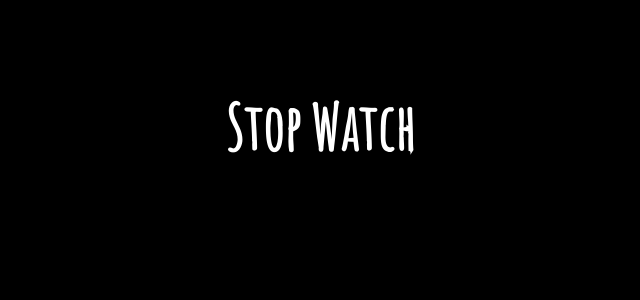
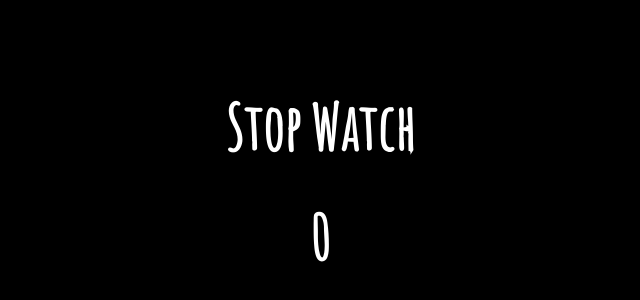
Before and after one commit to devinleejones/stop-watch, a plain HTML site: page user-can-start-the-stop-watch/index.html in a window 1280 px wide. Shown: the part 152-452 px from the top of the page, without its empty margins (320-960 px from the left). Drawn offline with Linux system fonts and the light colour scheme.

Commit message:
Add elapsed time to index.html and style it

```diff
--- a/user-can-start-the-stop-watch/index.html
+++ b/user-can-start-the-stop-watch/index.html
@@ -10,6 +10,7 @@
 </head>
 <body>
   <h1>Stop Watch</h1>
+  <h3 id="elapsedTime">0</h3>
   <script src="main.js"></script>
 </body>
 </html>
--- a/user-can-start-the-stop-watch/styles.css
+++ b/user-can-start-the-stop-watch/styles.css
@@ -6,7 +6,13 @@
 }
 
 h1 {
-  padding: 15rem 0;
+  padding: 15rem 0 2rem;
   text-align: center;
   font-size: 62px;
 }
+
+h3 {
+  color: white;
+  text-align: center;
+  font-size: 62px;
+}
```
